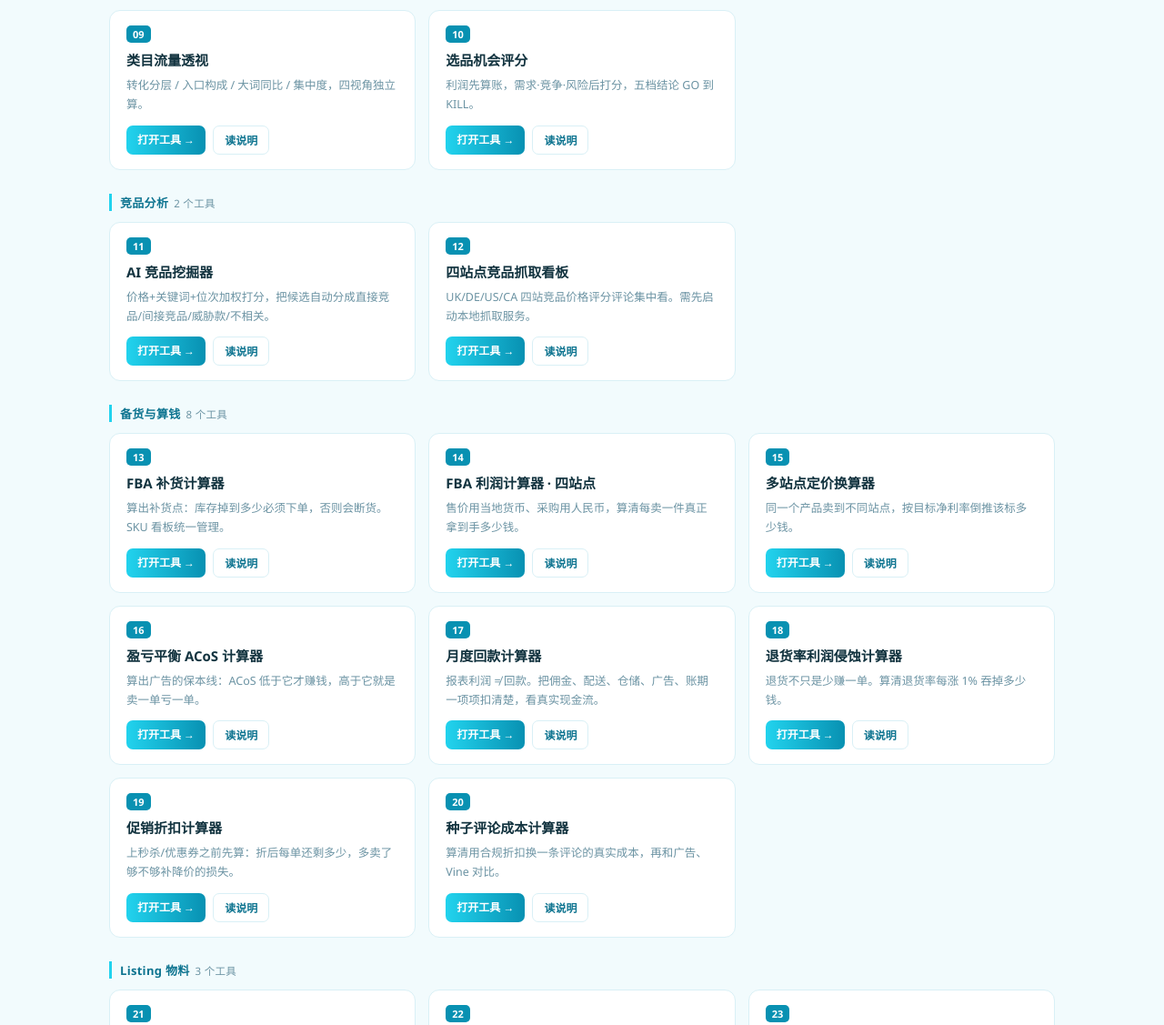
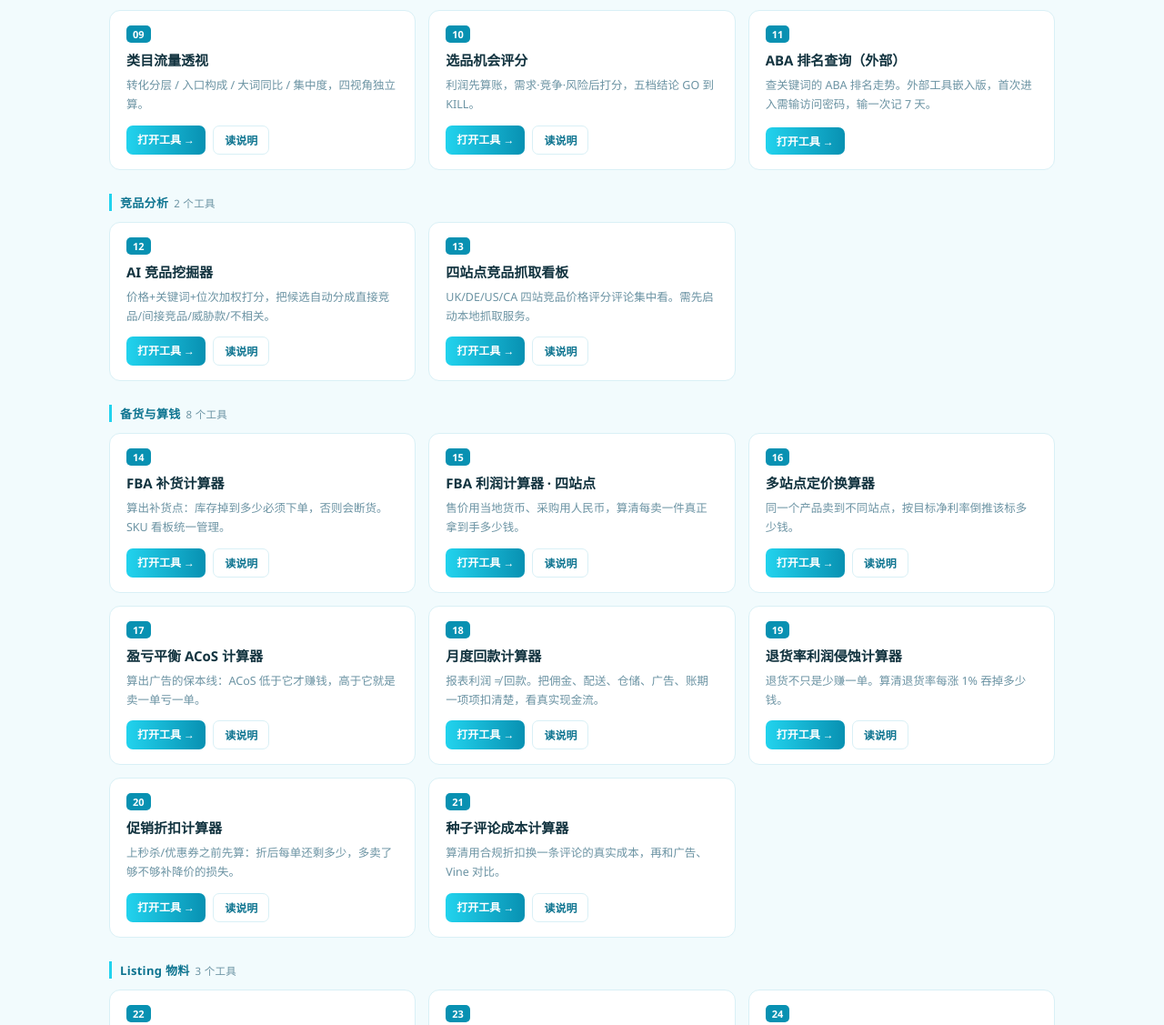
Before and after one commit to SQ-eng-source/SQ-amazon-toolbox, a plain HTML site: page guides/index.html in a window 1280 px wide. Shown: the part 811-1938 px from the top of the page at 91% size. Drawn offline with Linux system fonts and the light colour scheme.

Commit message:
tools: 市场洞察接入外部 ABA 排名查询（aba-rank）(guides/index.html)

```diff
--- a/guides/index.html
+++ b/guides/index.html
@@ -61,7 +61,7 @@ body{background:var(--bg);color:var(--ink);padding:30px 24px}
   </div>
 </div>
 
-<div class="sec">市场洞察<span>8 个工具</span></div>
+<div class="sec">市场洞察<span>9 个工具</span></div>
 <div class="grid">
   <div class="doc">
     <span class="no">03</span>
@@ -138,12 +138,20 @@ body{background:var(--bg);color:var(--ink);padding:30px 24px}
       <a class="read" href="guide-product-score.html">读说明</a>
     </div>
   </div>
+  <div class="doc">
+    <span class="no">11</span>
+    <h2>ABA 排名查询（外部）</h2>
+    <p>查关键词的 ABA 排名走势。外部工具嵌入版，首次进入需输访问密码，输一次记 7 天。</p>
+    <div class="row">
+      <a class="go" href="../tools/aba-rank.html">打开工具 →</a>
+    </div>
+  </div>
 </div>
 
 <div class="sec">竞品分析<span>2 个工具</span></div>
 <div class="grid">
   <div class="doc">
-    <span class="no">11</span>
+    <span class="no">12</span>
     <h2>AI 竞品挖掘器</h2>
     <p>价格+关键词+位次加权打分，把候选自动分成直接竞品/间接竞品/威胁款/不相关。</p>
     <div class="row">
@@ -153,7 +161,7 @@ body{background:var(--bg);color:var(--ink);padding:30px 24px}
   </div>
 
   <div class="doc">
-    <span class="no">12</span>
+    <span class="no">13</span>
     <h2>四站点竞品抓取看板</h2>
     <p>UK/DE/US/CA 四站竞品价格评分评论集中看。需先启动本地抓取服务。</p>
     <div class="row">
@@ -166,7 +174,7 @@ body{background:var(--bg);color:var(--ink);padding:30px 24px}
 <div class="sec">备货与算钱<span>8 个工具</span></div>
 <div class="grid">
   <div class="doc">
-    <span class="no">13</span>
+    <span class="no">14</span>
     <h2>FBA 补货计算器</h2>
     <p>算出补货点：库存掉到多少必须下单，否则会断货。SKU 看板统一管理。</p>
     <div class="row">
@@ -176,7 +184,7 @@ body{background:var(--bg);color:var(--ink);padding:30px 24px}
   </div>
 
   <div class="doc">
-    <span class="no">14</span>
+    <span class="no">15</span>
     <h2>FBA 利润计算器 · 四站点</h2>
     <p>售价用当地货币、采购用人民币，算清每卖一件真正拿到手多少钱。</p>
     <div class="row">
@@ -186,7 +194,7 @@ body{background:var(--bg);color:var(--ink);padding:30px 24px}
   </div>
 
   <div class="doc">
-    <span class="no">15</span>
+    <span class="no">16</span>
     <h2>多站点定价换算器</h2>
     <p>同一个产品卖到不同站点，按目标净利率倒推该标多少钱。</p>
     <div class="row">
@@ -196,7 +204,7 @@ body{background:var(--bg);color:var(--ink);padding:30px 24px}
   </div>
 
   <div class="doc">
-    <span class="no">16</span>
+    <span class="no">17</span>
     <h2>盈亏平衡 ACoS 计算器</h2>
     <p>算出广告的保本线：ACoS 低于它才赚钱，高于它就是卖一单亏一单。</p>
     <div class="row">
@@ -206,7 +214,7 @@ body{background:var(--bg);color:var(--ink);padding:30px 24px}
   </div>
 
   <div class="doc">
-    <span class="no">17</span>
+    <span class="no">18</span>
     <h2>月度回款计算器</h2>
     <p>报表利润 ≠ 回款。把佣金、配送、仓储、广告、账期一项项扣清楚，看真实现金流。</p>
     <div class="row">
@@ -216,7 +224,7 @@ body{background:var(--bg);color:var(--ink);padding:30px 24px}
   </div>
 
   <div class="doc">
-    <span class="no">18</span>
+    <span class="no">19</span>
     <h2>退货率利润侵蚀计算器</h2>
     <p>退货不只是少赚一单。算清退货率每涨 1% 吞掉多少钱。</p>
     <div class="row">
@@ -226,7 +234,7 @@ body{background:var(--bg);color:var(--ink);padding:30px 24px}
   </div>
 
   <div class="doc">
-    <span class="no">19</span>
+    <span class="no">20</span>
     <h2>促销折扣计算器</h2>
     <p>上秒杀/优惠券之前先算：折后每单还剩多少，多卖了够不够补降价的损失。</p>
     <div class="row">
@@ -236,7 +244,7 @@ body{background:var(--bg);color:var(--ink);padding:30px 24px}
   </div>
 
   <div class="doc">
-    <span class="no">20</span>
+    <span class="no">21</span>
     <h2>种子评论成本计算器</h2>
     <p>算清用合规折扣换一条评论的真实成本，再和广告、Vine 对比。</p>
     <div class="row">
@@ -249,7 +257,7 @@ body{background:var(--bg);color:var(--ink);padding:30px 24px}
 <div class="sec">Listing 物料<span>3 个工具</span></div>
 <div class="grid">
   <div class="doc">
-    <span class="no">21</span>
+    <span class="no">22</span>
     <h2>标题规范与 75+125</h2>
     <p>2026 新规：主标题 75 字符 + Highlights 125 字符。工具帮你重排信息组，不机械切段。</p>
     <div class="row">
@@ -259,7 +267,7 @@ body{background:var(--bg);color:var(--ink);padding:30px 24px}
   </div>
 
   <div class="doc">
-    <span class="no">22</span>
+    <span class="no">23</span>
     <h2>Listing 字符与合规检查器</h2>
     <p>上传前体检：字符超限、全大写、违禁营销词、装饰符，一次扫出来。</p>
     <div class="row">
@@ -268,7 +276,7 @@ body{background:var(--bg);color:var(--ink);padding:30px 24px}
     </div>
   </div>
   <div class="doc">
-    <span class="no">23</span>
+    <span class="no">24</span>
     <h2>新标题创作器</h2>
     <p>全新产品从零写标题：竞品标题当参照系，75+125 一键生成。</p>
     <div class="row">
@@ -281,7 +289,7 @@ body{background:var(--bg);color:var(--ink);padding:30px 24px}
 <div class="sec">广告<span>2 个工具</span></div>
 <div class="grid">
   <div class="doc">
-    <span class="no">24</span>
+    <span class="no">25</span>
     <h2>广告出价计算器</h2>
     <p>这个词该出多少钱？用售价 × 目标ACoS × 转化率，算出最高可承受 CPC。</p>
     <div class="row">
@@ -291,7 +299,7 @@ body{background:var(--bg);color:var(--ink);padding:30px 24px}
   </div>
 
   <div class="doc">
-    <span class="no">25</span>
+    <span class="no">26</span>
     <h2>PPC 预算分配器</h2>
     <p>月度预算别平均分。按「花费 ÷ ACoS」分配，赚钱的喂饱、亏钱的先停。</p>
     <div class="row">
```
